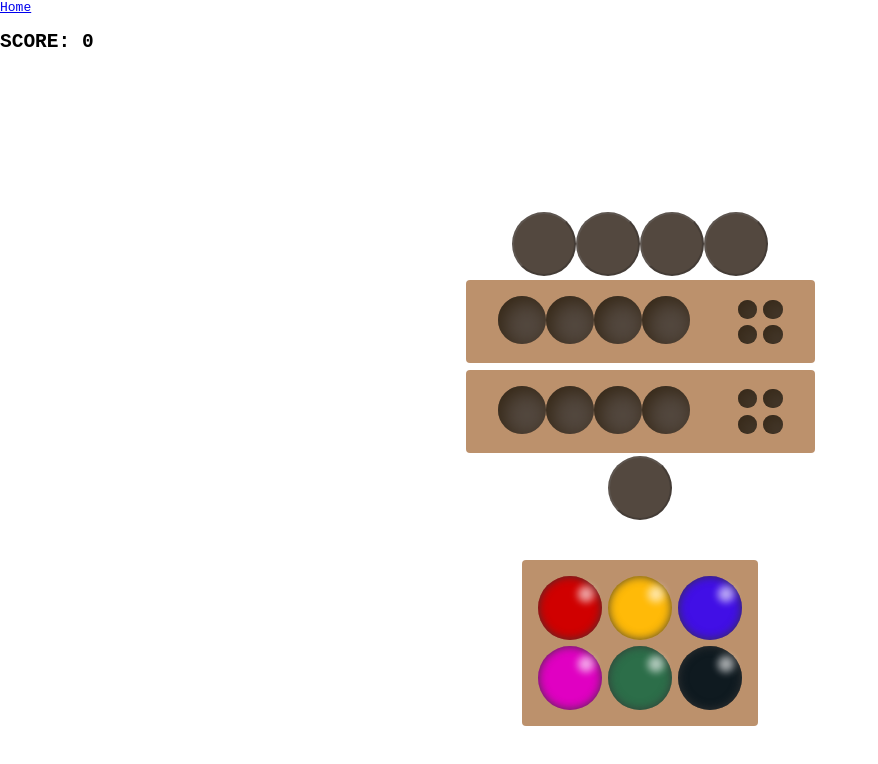
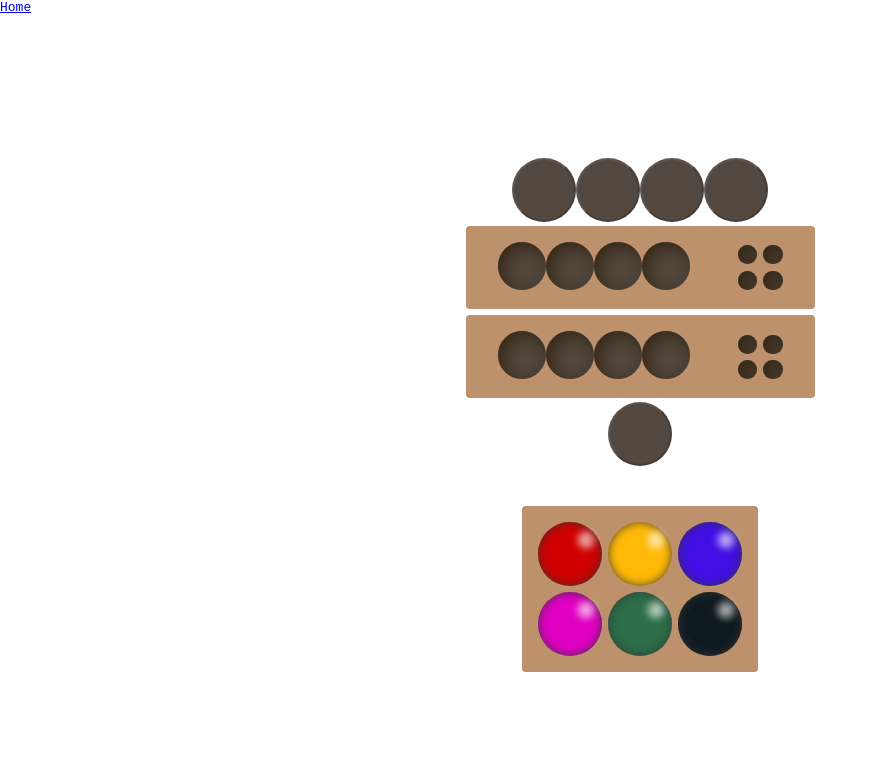
Before and after one commit to AlejoVE/master-mind, a React (Create React App) app: page /game in a window 1280 px wide. Shown: the top 764 px of the page, without its empty margins (0-878 px from the left). Built offline with nearby package versions, Linux system fonts and the light colour scheme.

Commit message:
Delete score & add new game button

```diff
--- a/src/components/GamePage.tsx
+++ b/src/components/GamePage.tsx
@@ -1,23 +1,31 @@
-import AvailableColors from "./AvailableColors";
-import Row from "./Row";
-import ShowCode from "./ShowCode";
-import { useContext, useEffect } from "react";
-import { GameContext } from "../context/gameContext";
-import { Link } from "react-router-dom";
+import AvailableColors from './AvailableColors';
+import Row from './Row';
+import ShowCode from './ShowCode';
+import { useContext, useEffect } from 'react';
+import { GameContext } from '../context/gameContext';
+import { Link } from 'react-router-dom';
 
 function GamePage() {
-  const { score, gameRows, setAvailableRows } = useContext(GameContext);
+	const { gameRows, setAvailableRows, gameOver } = useContext(GameContext);
 	const gameRowsArr = Array.from(Array(gameRows).keys());
 
 	useEffect(() => {
 		setAvailableRows(gameRows);
 	}, [gameRows, setAvailableRows]);
 
+	const reloadPage = () => {
+		window.location.reload();
+	};
+
 	return (
 		<>
-      <Link to={"/start"}>Home</Link>
-      <h2>SCORE: {score}</h2>
-      <div className="page-content">
+			<Link to={'/start'}>Home</Link>
+			<div className='page-content'>
+				{gameOver && (
+					<button className='button' onClick={reloadPage}>
+						NEW GAME
+					</button>
+				)}
 				<ShowCode />
 				{gameRowsArr.map((row, i) => (
 					<Row key={i} />
--- a/src/components/Row.tsx
+++ b/src/components/Row.tsx
@@ -8,7 +8,6 @@ import {
 } from '../helpers/helpers';
 import { useState } from 'react';
 import Swal from 'sweetalert';
-import { useReset } from '../hooks/useReset';
 
 function Row() {
 	const {
@@ -17,15 +16,12 @@ function Row() {
 		setGameOver,
 		setAvailableRows,
 		availableRows,
-		score,
-		setScore,
 		gameOver,
 	} = useContext(GameContext);
 	const rowEl = useRef<HTMLDivElement>(null);
 	const gridEl = useRef<HTMLDivElement>(null);
 	const [displayCheckButton, setDisplayCheckButton] = useState<boolean>(false);
 	const [disabled, setDisabled] = useState<boolean>(false);
-	const reset = useReset();
 	const slots = Array.from(Array(4).keys());
 
 	// Change  button color
@@ -48,21 +44,11 @@ function Row() {
 
 		if (gameOver) {
 			setGameOver(true);
-			setScore(score + 1);
-			setTimeout(() => {
-				reset();
-			}, 2000);
 		}
 
 		if (!gameOver && rowsLeft <= 0) {
 			Swal('Game over', '', 'error');
 			setGameOver(true);
-			setTimeout(() => {
-				reset();
-			}, 2000);
-			if (score > 0) {
-				setScore(score - 1);
-			}
 		}
 	};
 
--- a/src/context/GameProvider.tsx
+++ b/src/context/GameProvider.tsx
@@ -1,7 +1,7 @@
-import { FC, useState } from "react";
-import { Colors } from "../types/types";
-import { GameContext } from "./gameContext";
-import { generateRandomCode } from "../helpers/helpers";
+import { FC, useState } from 'react';
+import { Colors } from '../types/types';
+import { GameContext } from './gameContext';
+import { generateRandomCode } from '../helpers/helpers';
 
 interface Props {
 	children: JSX.Element;
@@ -13,10 +13,9 @@ const currentCode = generateRandomCode(colors);
 const GameProvider: FC<Props> = ({ children }: Props) => {
 	const [customRows, setCustomRows] = useState<number>(0);
 	const [customColors, setCustomColors] = useState<number>(0);
-  const [currentColor, setCurrentColor] = useState<string>("");
+	const [currentColor, setCurrentColor] = useState<string>('');
 	const [gameOver, setGameOver] = useState<boolean>(false);
 	const [availableRows, setAvailableRows] = useState<number>(0);
-  const [score, setScore] = useState<number>(0);
 	return (
 		<GameContext.Provider
 			value={{
@@ -27,13 +26,11 @@ const GameProvider: FC<Props> = ({ children }: Props) => {
 				setGameOver,
 				availableRows,
 				setAvailableRows,
-        score,
-        setScore,
 				gameRows: 2,
 				customColors,
 				setCustomColors,
 				customRows,
-        setCustomRows
+				setCustomRows,
 			}}
 		>
 			{children}
--- a/src/context/gameContext.tsx
+++ b/src/context/gameContext.tsx
@@ -1,4 +1,4 @@
-import { createContext } from "react";
+import { createContext } from 'react';
 
 interface GameContextType {
 	currentColor: string;
@@ -8,8 +8,6 @@ interface GameContextType {
 	setGameOver: React.Dispatch<React.SetStateAction<boolean>>;
 	availableRows: number;
 	setAvailableRows: React.Dispatch<React.SetStateAction<number>>;
-  score: number;
-  setScore: React.Dispatch<React.SetStateAction<number>>;
 	gameRows: number;
 	customColors: number;
 	setCustomColors: React.Dispatch<React.SetStateAction<number>>;
--- a/src/hooks/useReset.tsx
+++ /dev/null
@@ -1,11 +0,0 @@
-import { useContext } from 'react';
-import { GameContext } from '../context/gameContext';
-
-export const useReset = () => {
-	const { setAvailableRows, setGameOver, gameRows } = useContext(GameContext);
-
-	return () => {
-		setAvailableRows(gameRows);
-		setGameOver(false);
-	};
-};
```
Lines whose indentation alone changed are shown as unchanged.
